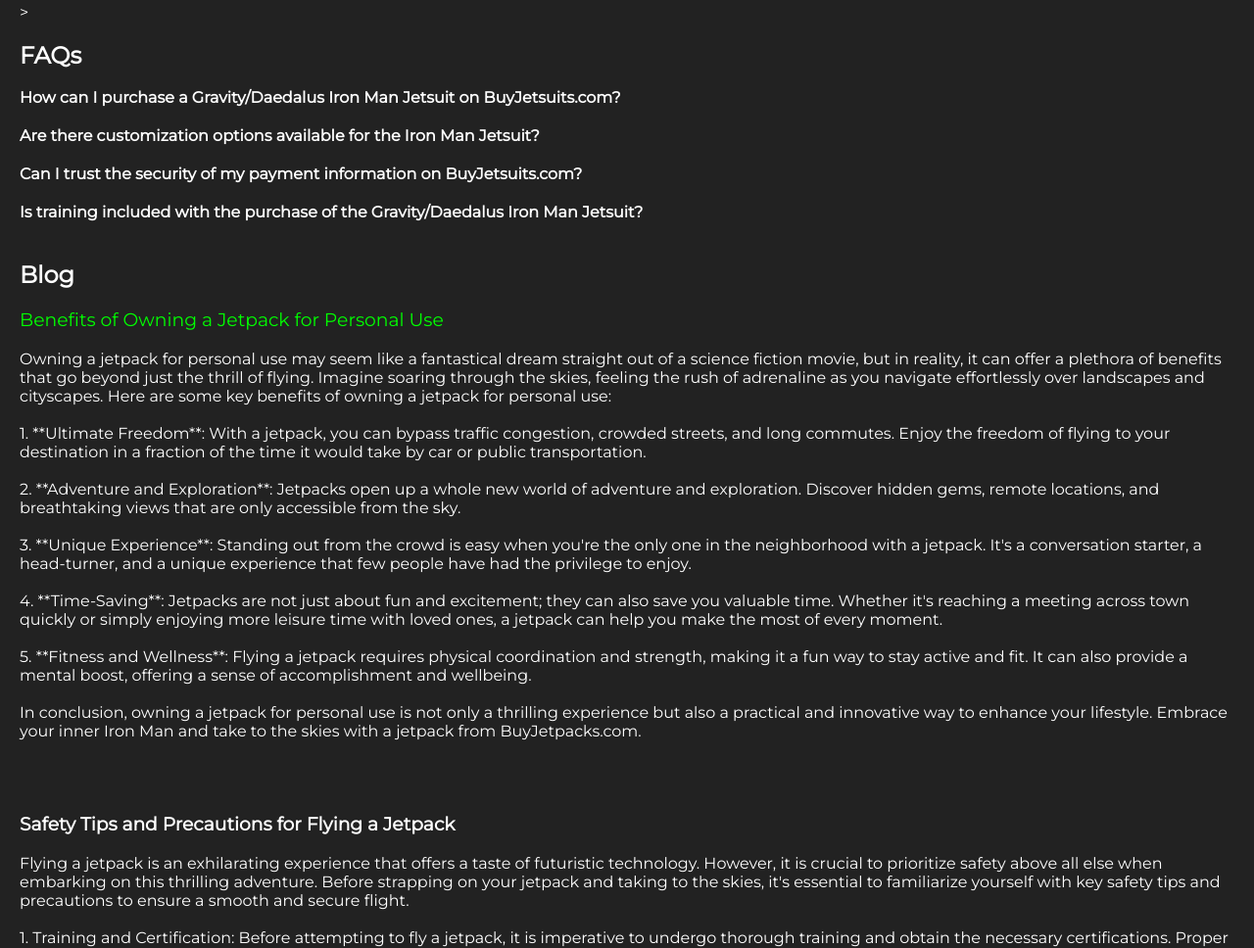
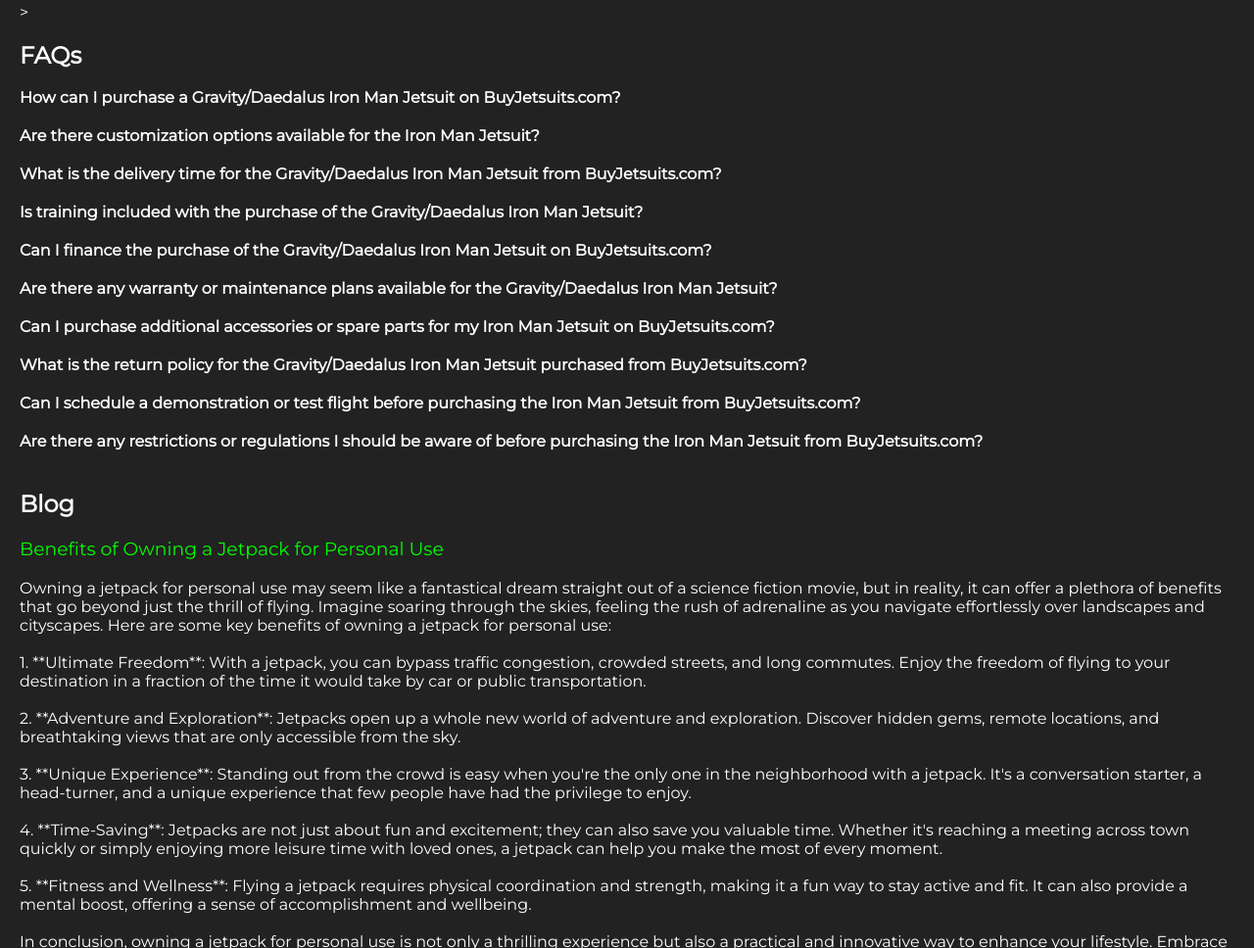
Before and after one commit to buyjetpacks/now, a plain HTML site: page index.html in a window 1280 px wide. Shown: the part 2114-3082 px from the top of the page at 98% size. Drawn offline with Linux system fonts and the light colour scheme.

Commit message:
Update index.html

```diff
--- a/index.html
+++ b/index.html
@@ -267,12 +267,36 @@ Dare to defy gravity and embrace the thrill of airborne adventures with the Grav
         <div class="faq-answer">Absolutely! At BuyJetsuits.com, we understand the importance of personalization. Choose from a range of customization options to tailor your Gravity/Daedalus Iron Man Jetsuit to your liking. Select your preferred colors, features, and accessories to make your jet suit truly unique.</div>
       </div>
       <div class="faq-item">
-        <div class="faq-question" onclick="toggleAnswer(this)">Can I trust the security of my payment information on BuyJetsuits.com?</div>
-        <div class="faq-answer">Your security is our top priority. BuyJetsuits.com utilizes state-of-the-art encryption technology to ensure the confidentiality and integrity of your payment information. Rest assured that your transaction is safe and secure when purchasing your Gravity/Daedalus Iron Man Jetsuit.</div>
+        <div class="faq-question" onclick="toggleAnswer(this)">What is the delivery time for the Gravity/Daedalus Iron Man Jetsuit from BuyJetsuits.com?</div>
+        <div class="faq-answer">Delivery times may vary depending on your location and customization options. However, BuyJetsuits.com strives to ensure prompt delivery of your Iron Man Jetsuit. For specific delivery estimates, please contact our customer support team who will be happy to assist you.</div>
       </div>
       <div class="faq-item">
         <div class="faq-question" onclick="toggleAnswer(this)">Is training included with the purchase of the Gravity/Daedalus Iron Man Jetsuit?</div>
         <div class="faq-answer">Yes, indeed! When you buy your Iron Man Jetsuit from BuyJetsuits.com, training by none other than Richard Browning himself is included. Benefit from expert guidance to navigate the skies confidently and make the most of your extraordinary flying experience.</div>
+      </div>
+      <div class="faq-item">
+        <div class="faq-question" onclick="toggleAnswer(this)">Can I finance the purchase of the Gravity/Daedalus Iron Man Jetsuit on BuyJetsuits.com?</div>
+        <div class="faq-answer">Yes, financing options are available for qualifying customers through BuyJetsuits.com. Take advantage of flexible payment plans to make owning your very own Iron Man Jetsuit more accessible. Contact us to learn more about our financing options and eligibility requirements.</div>
+      </div>
+      <div class="faq-item">
+        <div class="faq-question" onclick="toggleAnswer(this)">Are there any warranty or maintenance plans available for the Gravity/Daedalus Iron Man Jetsuit?</div>
+        <div class="faq-answer">Absolutely! BuyJetsuits.com offers comprehensive warranty and maintenance plans to ensure the longevity and optimal performance of your Iron Man Jetsuit. Rest easy knowing that your investment is protected, and any maintenance needs will be promptly addressed by our expert technicians.</div>
+      </div>
+      <div class="faq-item">
+        <div class="faq-question" onclick="toggleAnswer(this)">Can I purchase additional accessories or spare parts for my Iron Man Jetsuit on BuyJetsuits.com?</div>
+        <div class="faq-answer">Yes, BuyJetsuits.com offers a wide range of accessories and spare parts to enhance and maintain your Gravity/Daedalus Iron Man Jetsuit. Explore our selection of add-ons and replacement components to customize and care for your jet suit with ease.</div>
+      </div>
+      <div class="faq-item">
+        <div class="faq-question" onclick="toggleAnswer(this)">What is the return policy for the Gravity/Daedalus Iron Man Jetsuit purchased from BuyJetsuits.com?</div>
+        <div class="faq-answer">BuyJetsuits.com is committed to customer satisfaction. If for any reason you are not completely satisfied with your Iron Man Jetsuit purchase, please refer to our comprehensive return policy for information on returns, exchanges, and refunds. Our customer support team is here to assist you throughout the process.</div>
+      </div>
+      <div class="faq-item">
+        <div class="faq-question" onclick="toggleAnswer(this)">Can I schedule a demonstration or test flight before purchasing the Iron Man Jetsuit from BuyJetsuits.com?</div>
+        <div class="faq-answer">Absolutely! BuyJetsuits.com offers the opportunity to schedule demonstrations or test flights for interested customers. Experience the thrill of flight firsthand and gain a better understanding of the capabilities of the Gravity/Daedalus Iron Man Jetsuit for only $3,300. Contact us to arrange your test flight today.</div>
+      </div>
+      <div class="faq-item">
+        <div class="faq-question" onclick="toggleAnswer(this)">Are there any restrictions or regulations I should be aware of before purchasing the Iron Man Jetsuit from BuyJetsuits.com?</div>
+        <div class="faq-answer">It's important to familiarize yourself with any local regulations or restrictions regarding the operation of personal flight devices like the Gravity/Daedalus Iron Man Jetsuit. While BuyJetsuits.com provides training and guidance, it's essential to ensure compliance with relevant laws and safety guidelines.</div>
       </div>
     </section>
 
```
